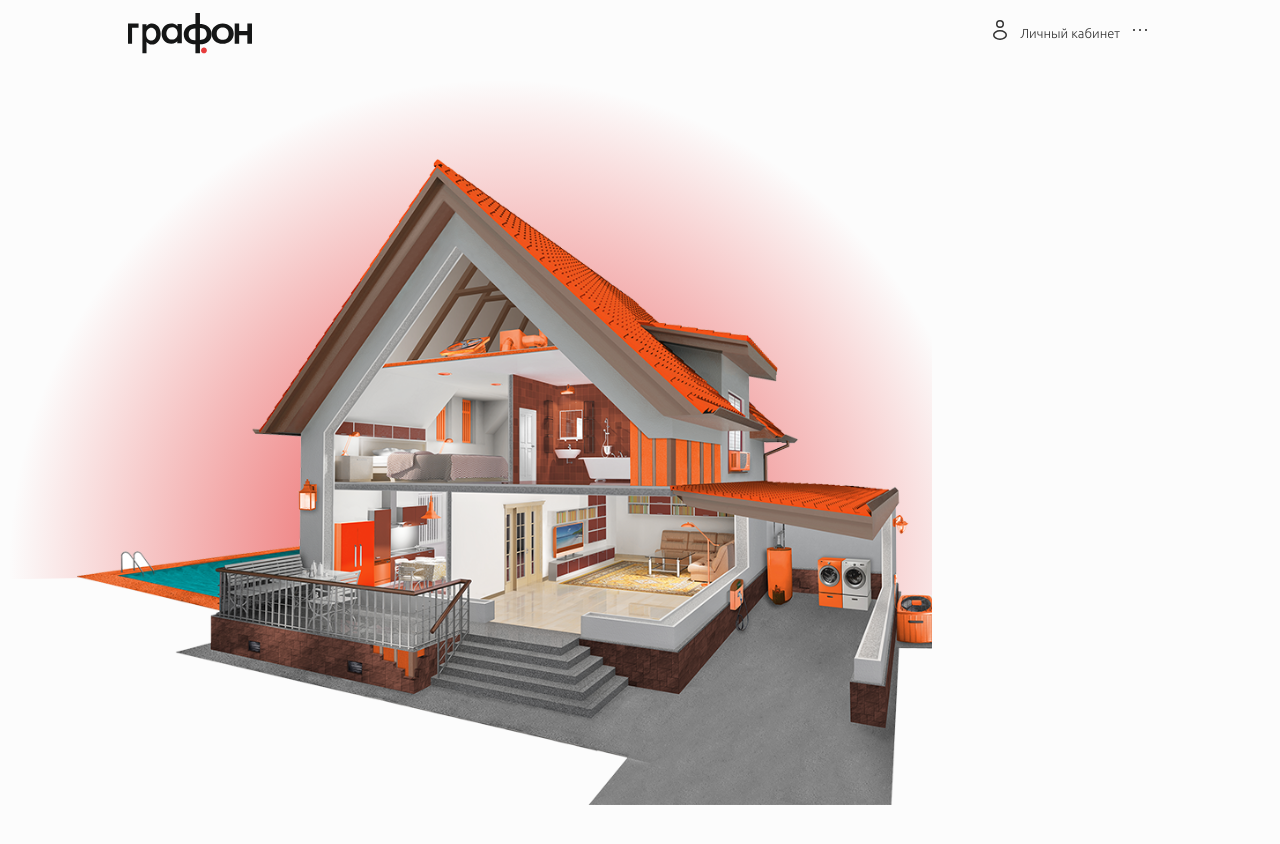
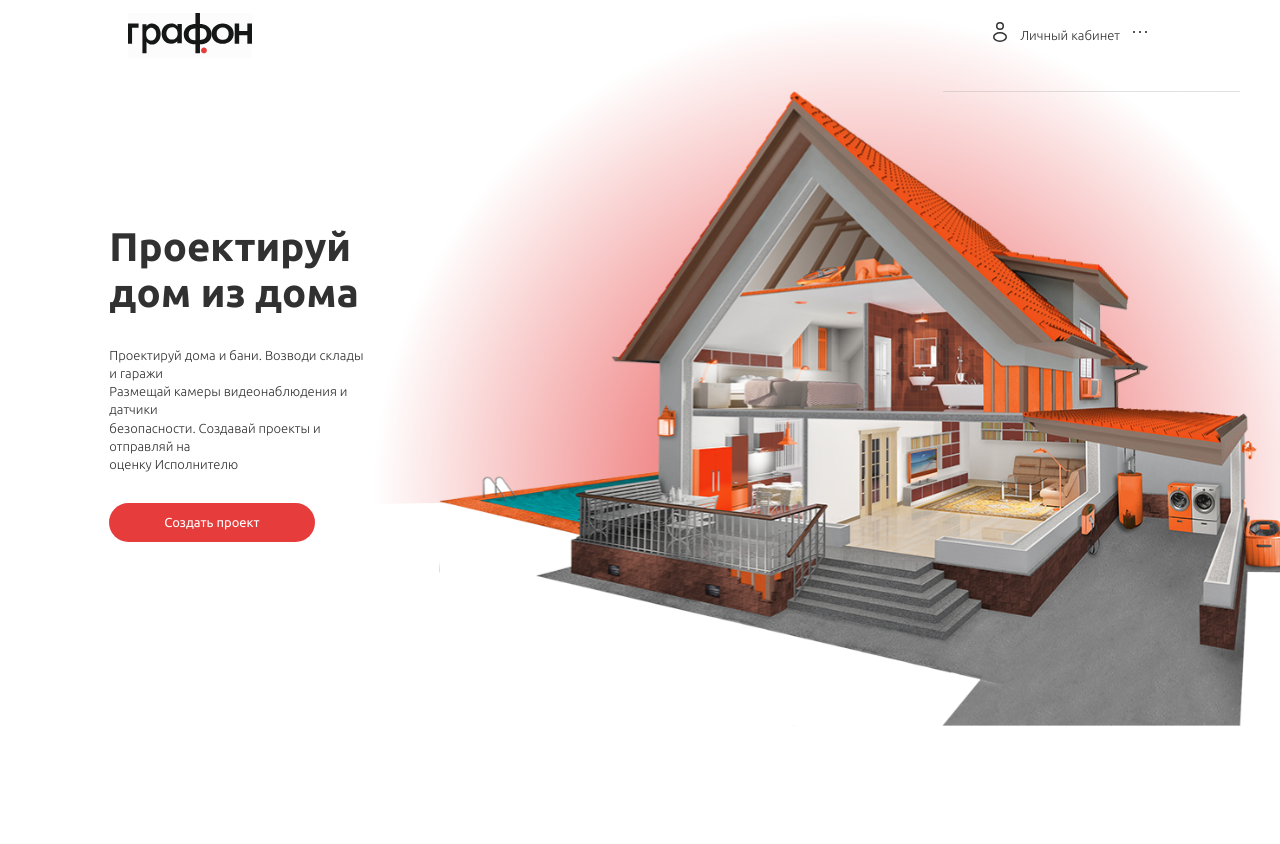
Before and after one commit to Kataiii/ConfiguratorFrontend, a React app: page / in a window 1280 px wide. Shown: the top 844 px of the page. Built offline with nearby package versions, Linux system fonts and the light colour scheme.

Commit message:
add banner, add router login

```diff
--- a/public/index.html
+++ b/public/index.html
@@ -10,7 +10,7 @@
     />
     <link rel="preconnect" href="https://fonts.googleapis.com">
     <link rel="preconnect" href="https://fonts.gstatic.com" crossorigin>
-    <link href="https://fonts.googleapis.com/css2?family=Ubuntu:wght@300&display=swap" rel="stylesheet">
+    <link href="https://fonts.googleapis.com/css2?family=Ubuntu:wght@300;400;700&display=swap" rel="stylesheet">
     <title>Configurator</title>
   </head>
   <body>
--- a/src/app/App.module.css
+++ b/src/app/App.module.css
@@ -2,7 +2,6 @@
     margin: 0;
     padding: 0;
     box-sizing: border-box;
-    background-color: #FCFCFC;
   }
 
   .App-logo {
@@ -24,7 +23,7 @@
     align-items: center;
     justify-content: center;
     font-size: calc(10px + 2vmin);
-    color: white;
+    color: rgba(255, 255, 255, 0);
   }
 
   .App-link {
@@ -51,6 +50,7 @@
   padding: 1% 10%;
   display: flex;
   justify-content: space-between;
+  background-color: #fcfcfc00;
 }
 
 .BtnMenu{
@@ -64,12 +64,69 @@
 .PText{
   color: #313131;
   font-size: 13px;
-  line-height: 15px;
+  line-height: 18.2px;
   font-family: 'Ubuntu';
   font-weight: 300;
   display: block;
 }
 
+.Bunner{
+  display: flex;
+  justify-content: space-between;
+  position: absolute;
+  width: 100%;
+  height: 983.46px;
+  top: 5px;
+  z-index: -10;
+}
+
+.Bunner_DivContent_Div{
+  display: flex;
+  padding-top: 15%;
+}
+
+.DivContent_Div{
+  width: 70%;
+  margin: 0 auto;
+  padding-left: 30%;
+}
+
+.DivContent_Div_Wrapper{
+  margin-bottom: 30px;
+}
+
 .ImgHouse{
   display: block;
 }
+
+.DivContent_Div_Title{
+  font-family: 'Ubuntu';
+  font-style: normal;
+  font-weight: 700;
+  font-size: 40px;
+  line-height: 46px;
+  color: #313131;
+  margin-bottom: 30px;
+}
+
+.BtnStyle{
+  padding: 12px 55px;
+  gap: 10px;
+  border: none;
+  background: linear-gradient(0deg, #E73C3C, #E73C3C), #FFFFFF;
+  border-radius: 24px;
+  font-family: 'Ubuntu';
+  font-style: normal;
+  font-weight: 400;
+  font-size: 13px;
+  line-height: 15px;
+  color: #FCFCFC;
+}
+
+.BtnStyle:hover{
+  background: linear-gradient(0deg, #c93434, #c93434), #FCFCFC;
+}
+
+.BtnStyle:active{
+  background: linear-gradient(0deg, #8e2424, #8e2424), #FCFCFC;
+}
--- a/src/index.tsx
+++ b/src/index.tsx
@@ -5,8 +5,8 @@ import {
   createBrowserRouter,
   RouterProvider,
 } from "react-router-dom";
-import App from './app/App';
 import Root from './routes/root';
+import Login from './routes/login';
 import ErrorPage from './routes/error-page';
 
 
@@ -14,6 +14,11 @@ const router = createBrowserRouter([
   {
     path: '/',
     element: <Root/>,
+    errorElement: <ErrorPage/>
+  },
+  {
+    path: '/login',
+    element: <Login/>,
     errorElement: <ErrorPage/>
   }
 ]);
--- a/src/pages/Landing.tsx
+++ b/src/pages/Landing.tsx
@@ -2,12 +2,11 @@ import Header from "../widgets/Header";
 import styles from "../app/App.module.css"
 import Banner from "../widgets/Banner";
 
-const className:string = styles.App;
 
 const Landing = () =>{
 
     return(
-        <div className={className}>
+        <div className={styles.App}>
             <Header></Header>
             <Banner></Banner>
         </div>
--- /dev/null
+++ b/src/pages/LoginPage.tsx
@@ -0,0 +1,7 @@
+const LoginPage = () => {
+    return(
+        <div></div>
+    );
+}
+
+export default LoginPage;
--- /dev/null
+++ b/src/routes/login.tsx
@@ -0,0 +1,11 @@
+import Login from "../pages/LoginPage";
+import styles from "../app/App.module.css"
+
+
+export default function Root(){
+    return(
+        <div className={styles.App}>
+            <Login></Login>
+        </div>
+    );
+}
--- /dev/null
+++ b/src/shared/ui/ButtonPrim.tsx
@@ -0,0 +1,17 @@
+import React, {useState} from "react"
+import styles from "../../app/App.module.css"
+
+interface BtnProps{
+    title : string,
+    onClick : any
+}
+
+
+const Button : React.FC<BtnProps> = (props) => {
+
+    return(
+        <button className={styles.BtnStyle} onClick={props.onClick}>{props.title}</button>
+    );
+}
+
+export default Button;
--- a/src/widgets/Banner.tsx
+++ b/src/widgets/Banner.tsx
@@ -1,12 +1,25 @@
 import House from "../assets/images/house.svg";
 import styles from "../app/App.module.css"
+import Button from "../shared/ui/ButtonPrim";
+import {useNavigate} from 'react-router-dom';
 
 const Banner = () => {
-    const imgHouse : string = styles.ImgHouse;
+    const navigate = useNavigate();
 
     return(
-        <div>
-            <img src={House}></img>
+        <div className={styles.Bunner}>
+            <div className={styles.Bunner_DivContent_Div}>
+                <div className={styles.DivContent_Div}>
+                    <h1 className={styles.DivContent_Div_Title}>Проектируй дом из дома</h1>
+                    <div className={styles.DivContent_Div_Wrapper}>
+                        <p className={styles.PText}>Проектируй дома и бани. Возводи склады и гаражи <br />
+                        Размещай камеры видеонаблюдения и датчики <br /> безопасности.
+                        Создавай проекты и отправляй на <br /> оценку Исполнителю</p>
+                    </div>
+                    <Button title='Создать проект' onClick={() => navigate('login', { replace: false })}></Button>
+                </div>
+            </div>
+            <img className={styles.ImgHouse} src={House}></img>
         </div>
     );
 }
```
Also changed, not shown: src/widgets/Header.tsx (+1 -14 lines).
